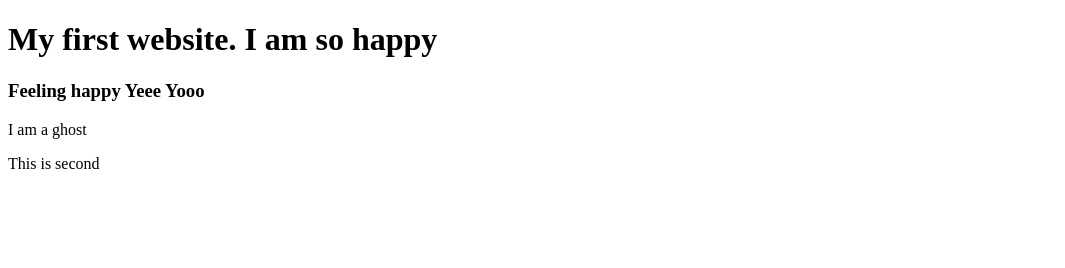
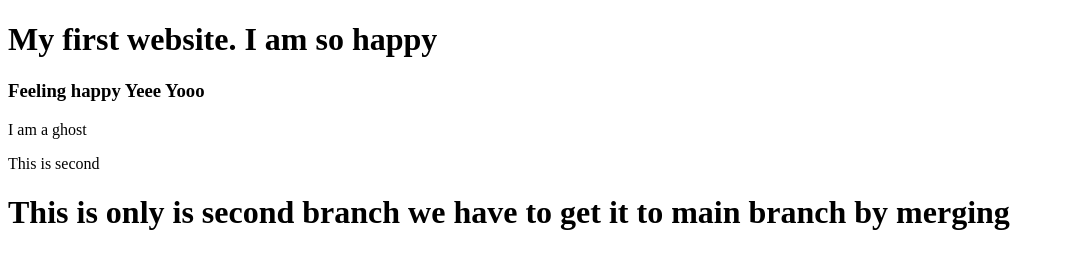
Before and after one commit to RafatHaQ/myfirstwebsite, a plain HTML site: page index.html in a window 1280 px wide. Shown: the whole page, without its empty margins (0-1065 px from the left). Drawn offline with Linux system fonts and the light colour scheme.

Commit message:
newsecond2

```diff
--- a/index.html
+++ b/index.html
@@ -10,6 +10,7 @@
 <h3>Feeling happy Yeee Yooo</h3>
 <p>I am a ghost</p>
 <p>This is second</p>
+<h1>This is only is second branch we have to get it to main branch by merging</h1>
 <body>
 
 </body>
```
